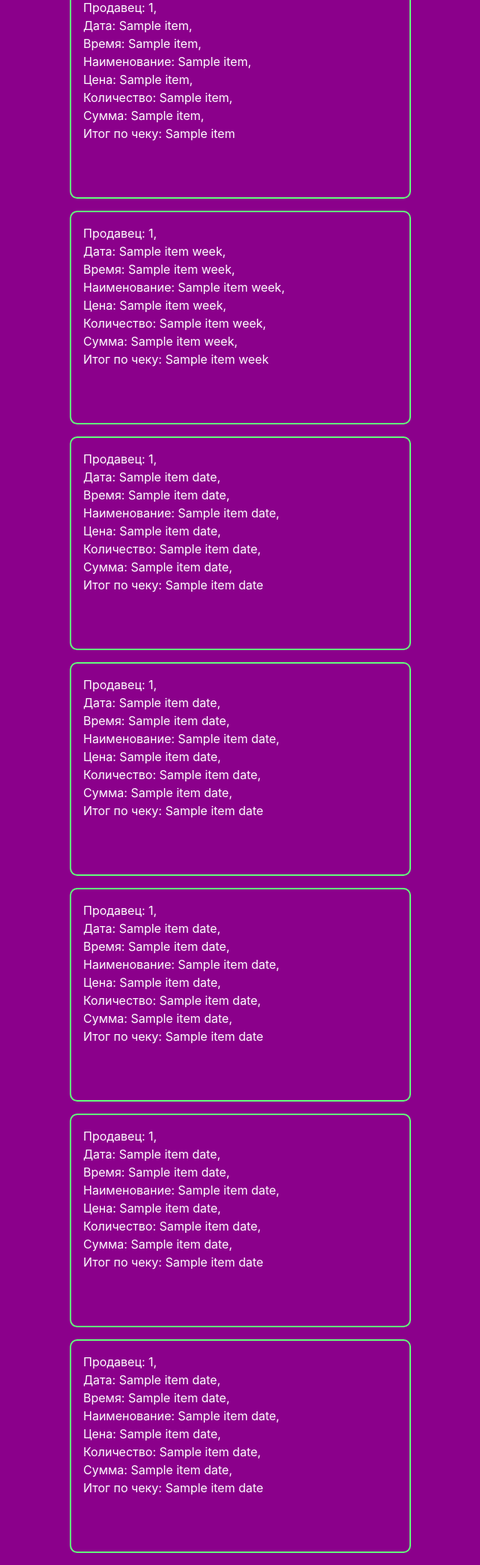
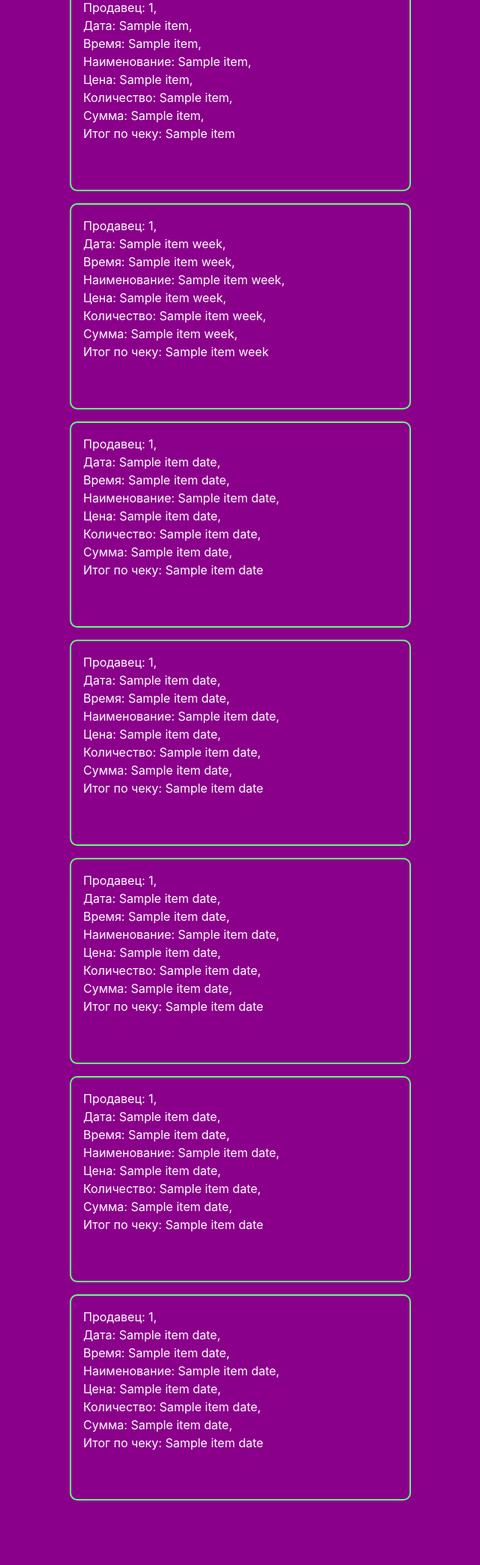
Before and after one commit to TurtleOld/budget_interface_flask, a Flask app: template templates/index.html in a window 1280 px wide. Shown: the part 178-2265 px from the top of the page at 75% size, without its empty margins (412-1052 px from the left). After the commit the page ends 2179 px from the top, so only its background shows below. Run offline with Flask 2, Linux system fonts and the light colour scheme; the template is opened without the code that fills it: most values are stand-ins (such as "Sample title", 1, 10 or a date in 2020); parts of the project's set-up code (start-up, migrations or seed data) failed here and were passed over; some libraries are stand-ins or nearby versions.

Commit message:
Добавил класс для подчеркивания и поправил высоту карточки

```diff
--- a/static/css/styles.css
+++ b/static/css/styles.css
@@ -35,7 +35,7 @@ option {
     padding: 1rem;
     border: 2px solid #63ff7d;
     width: 455px;
-    height: 285px;
+    height: 275px;
     border-radius: 10px;
 }
 
@@ -43,6 +43,9 @@ option {
     background-color: rgb(139, 0, 139);
 }
 
+.underline {
+    border-bottom: 1px solid white;
+}
 
 
 select.seller {
```
